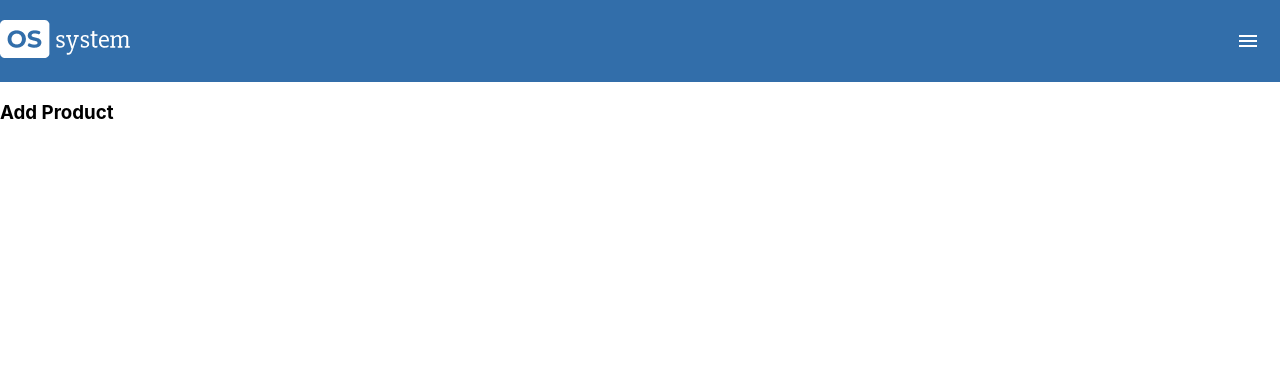
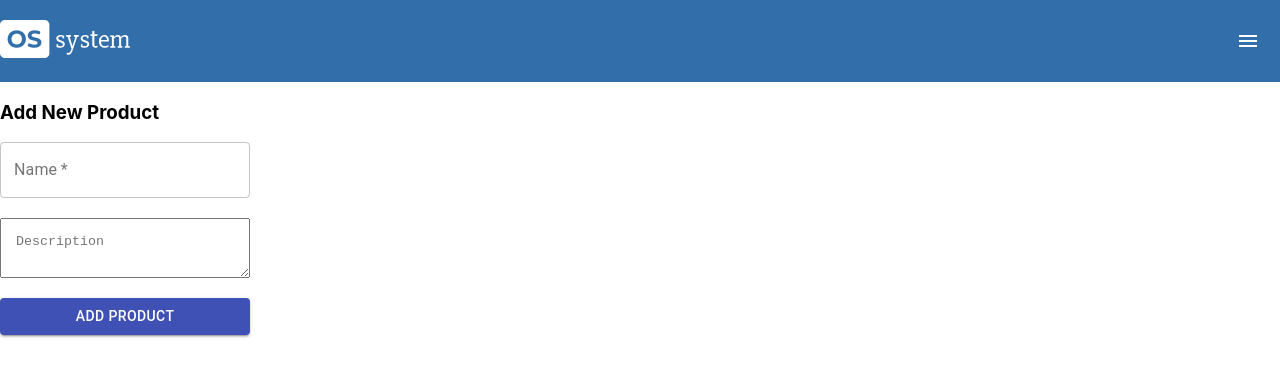
Before and after one commit to ArtyomZayarny/magaz, a React (Create React App) app: page /add in a window 1280 px wide. Shown: the top 376 px of the page. Built offline with nearby package versions, Linux system fonts and the light colour scheme.

Commit message:
Add new product form

```diff
--- a/src/App.css
+++ b/src/App.css
@@ -1,5 +1,9 @@
 * {
     box-sizing: border-box;
+}
+.container {
+    max-width: 1440px;
+    margin: 0 auto
 }
 a {
     text-decoration: none;
--- a/src/App.js
+++ b/src/App.js
@@ -10,7 +10,6 @@ import {
 } from "react-router-dom";
 
 function App() {
-
   return (
     <div className="App">
       <Router>
--- a/src/Pages/AddProductPage.jsx
+++ b/src/Pages/AddProductPage.jsx
@@ -1,10 +1,79 @@
-import React from 'react';
+import React, {useState} from 'react';
+import TextField from '@material-ui/core/TextField';
+import { makeStyles } from "@material-ui/core/styles";
+import { Button, TextareaAutosize } from '@material-ui/core';
+
+const useStyles = makeStyles({
+    form: {
+        maxWidth:250,
+        display:"flex",
+        flexDirection:"column"
+
+    },
+    input: {
+        marginBottom:20
+    },
+    textArea: {
+        minHeight:60,
+        marginBottom:20,
+        padding:15
+    }
+
+  });
 
 export default function AddProductPage() {
+    const classes = useStyles();
+    const [product,setProduct] = useState({
+        name:'',
+        description:'',
+    })
+
+    const handleChange = (name, value) => {
+        setProduct({...product, [name]:value})
+    }
+
+    const handleSubmit = (e) => {
+        e.preventDefault();
+       //localStorage
+    }
+
+
     return (
-        <>
-          <h3>Add Product</h3>
+        <div className="container">
+          <h3>Add  New Product</h3>
+          <form
+                autoComplete="off"
+                className={classes.form}
+                onSubmit={ (e) => {handleSubmit(e)}}
+                >
+                <TextField
+                    className={classes.input}
+                    name="name"
+                    label="Name"
+                    onChange={(e) =>{handleChange(e.target.name,e.target.value)}}
+                    value={product.name}
+                    variant="outlined"
+                    required={true}
+                />
+                <TextareaAutosize
+                    className={classes.textArea}
+                    name="description"
+                    label="Description"
+                    variant="outlined"
+                    onChange={(e) =>{handleChange(e.target.name,e.target.value)}}
+                    value={product.description}
+                    rowsMax={4}
+                    placeholder="Description"
+                    aria-label="maximum height"
+                    required={true}
+                />
 
-        </>
+                <Button
+                    variant="contained"
+                    color="primary"
+                    type="submit"
+                    >Add Product</Button>
+            </form>
+        </div>
     )
 }
--- a/src/components/ProductList/ProductList.jsx
+++ b/src/components/ProductList/ProductList.jsx
@@ -19,7 +19,6 @@ export default function ProductList() {
         setData({...data,products:data.products.filter( product => product.id !== id)})
    }
    const calcTotalSum = (products) => {
-        let totalSum = 0;
         const reducer = (accumulator, currentValue) => accumulator + parseInt(currentValue.price);
         return products.reduce(reducer,0)
    }
```
